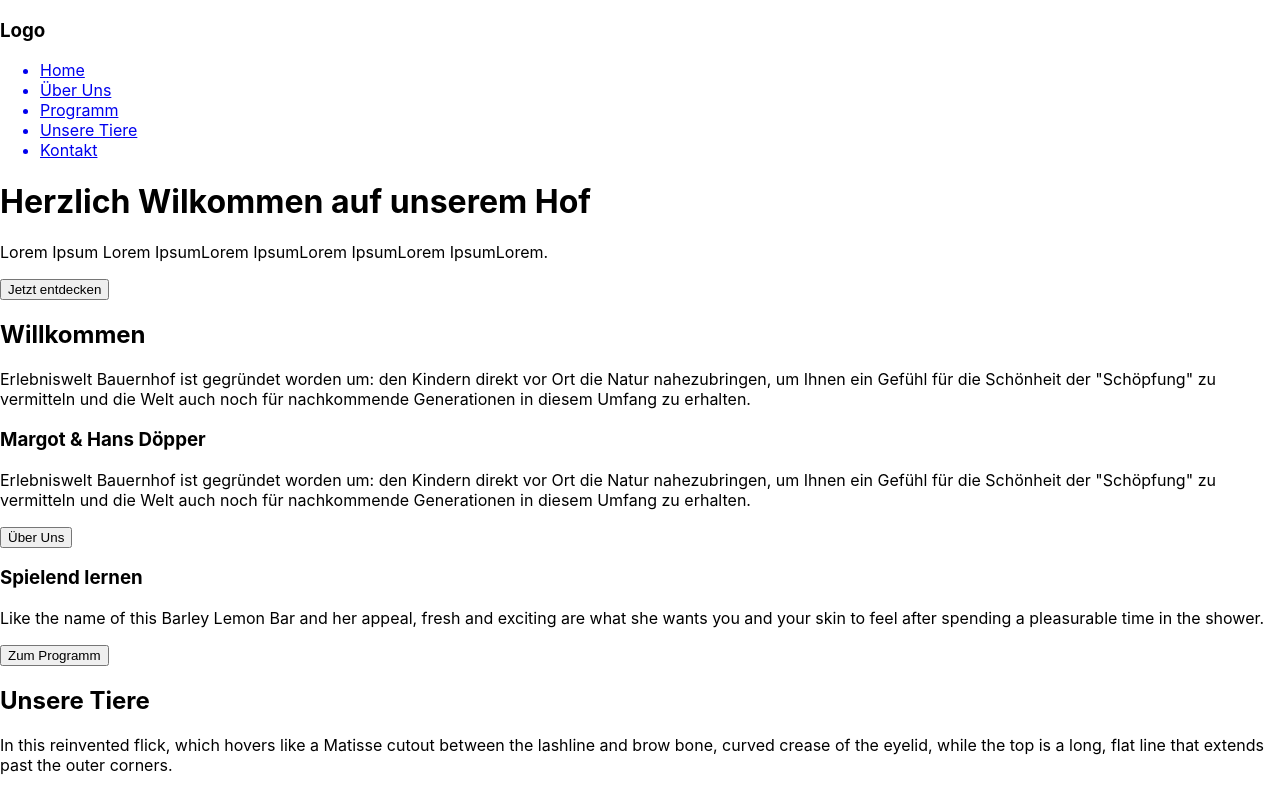
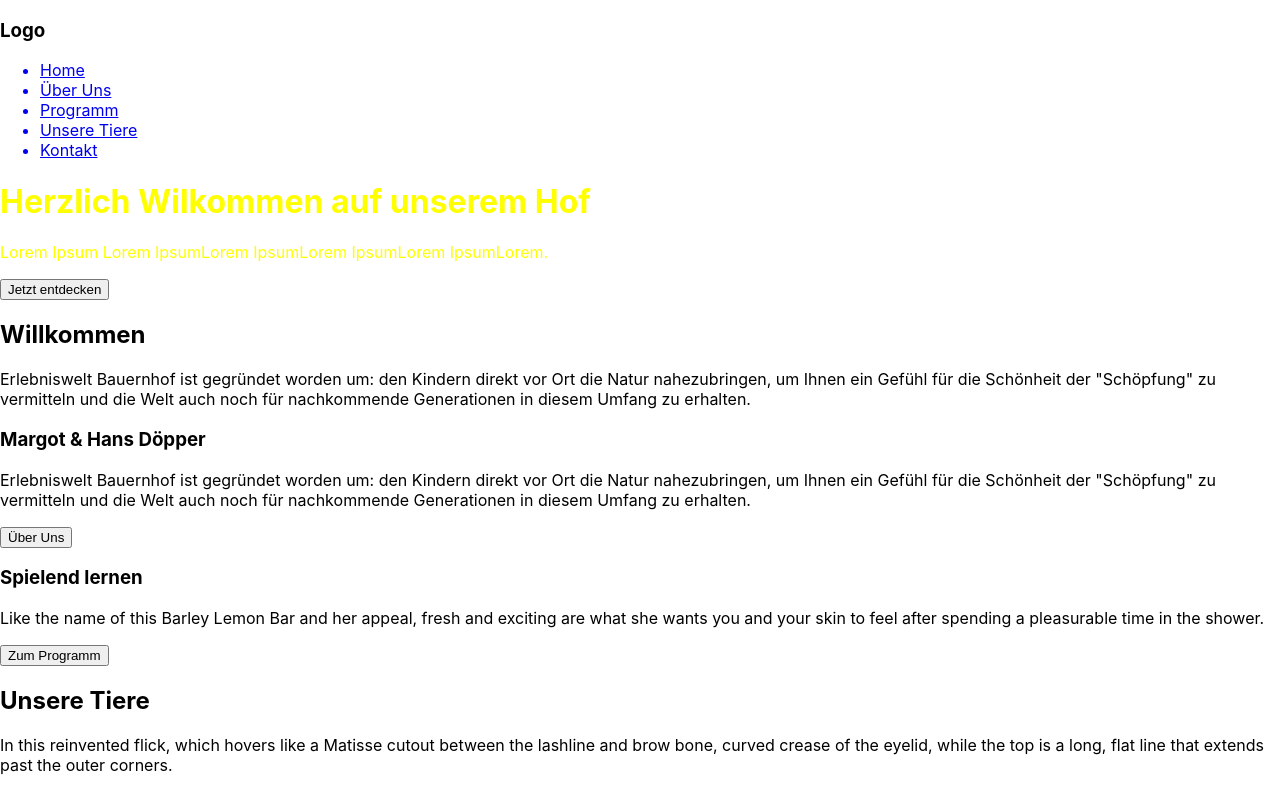
Before and after one commit to NormanPen/MDBauernhof, a React (Create React App) app: page / in a window 1280 px wide. Shown: the top 790 px of the page. Built offline with nearby package versions, Linux system fonts and the light colour scheme.

Commit message:
TeaserMain ausgebaut

```diff
--- /dev/null
+++ b/src/components/TeaserMain/TeaserMain.js
@@ -0,0 +1,16 @@
+import { Link } from 'react-router-dom';
+import './TeaserMain.scss';
+
+function TeaserMain(props) {
+    return(
+        <div className={props.class}>
+            <h1>{props.ueberschrift}</h1>
+            <p>{props.inhalt}</p>
+            <Link to={props.target}>
+            <button>{props.btnname}</button>
+                </Link>
+        </div>
+    );
+}
+
+export default TeaserMain;
--- /dev/null
+++ b/src/components/TeaserMain/TeaserMain.scss
@@ -0,0 +1,11 @@
+.yellow {
+    color:yellow
+}
+
+.green {
+    color:green;
+}
+
+.bg {
+    background-color: black;
+}
--- a/src/sites/Home/Home.js
+++ b/src/sites/Home/Home.js
@@ -1,4 +1,5 @@
 import Kontaktfooter from '../../components/Footer/KontaktFooter';
+import TeaserMain from '../../components/TeaserMain/TeaserMain';
 
 
 
@@ -6,9 +7,14 @@ import Kontaktfooter from '../../components/Footer/KontaktFooter';
 function Home() {
     return (
         <div>
-            <h1>Herzlich Wilkommen auf unserem Hof</h1>
-            <p>Lorem Ipsum Lorem IpsumLorem IpsumLorem IpsumLorem IpsumLorem.</p>
-            <button>Jetzt entdecken</button>
+            <TeaserMain
+                class="yellow"
+                ueberschrift="Herzlich Wilkommen auf unserem Hof"
+                inhalt="Lorem Ipsum Lorem IpsumLorem IpsumLorem IpsumLorem IpsumLorem."
+                btnname="Jetzt entdecken"
+                target="/Kontakt">
+            </TeaserMain>
+
 
             <h2>Willkommen</h2>
             <p>Erlebniswelt Bauernhof ist gegründet worden um: den Kindern direkt vor Ort die Natur nahezubringen, um Ihnen ein Gefühl für die Schönheit der "Schöpfung" zu vermitteln und die Welt auch noch für nachkommende Generationen in diesem Umfang zu erhalten.</p>
```
